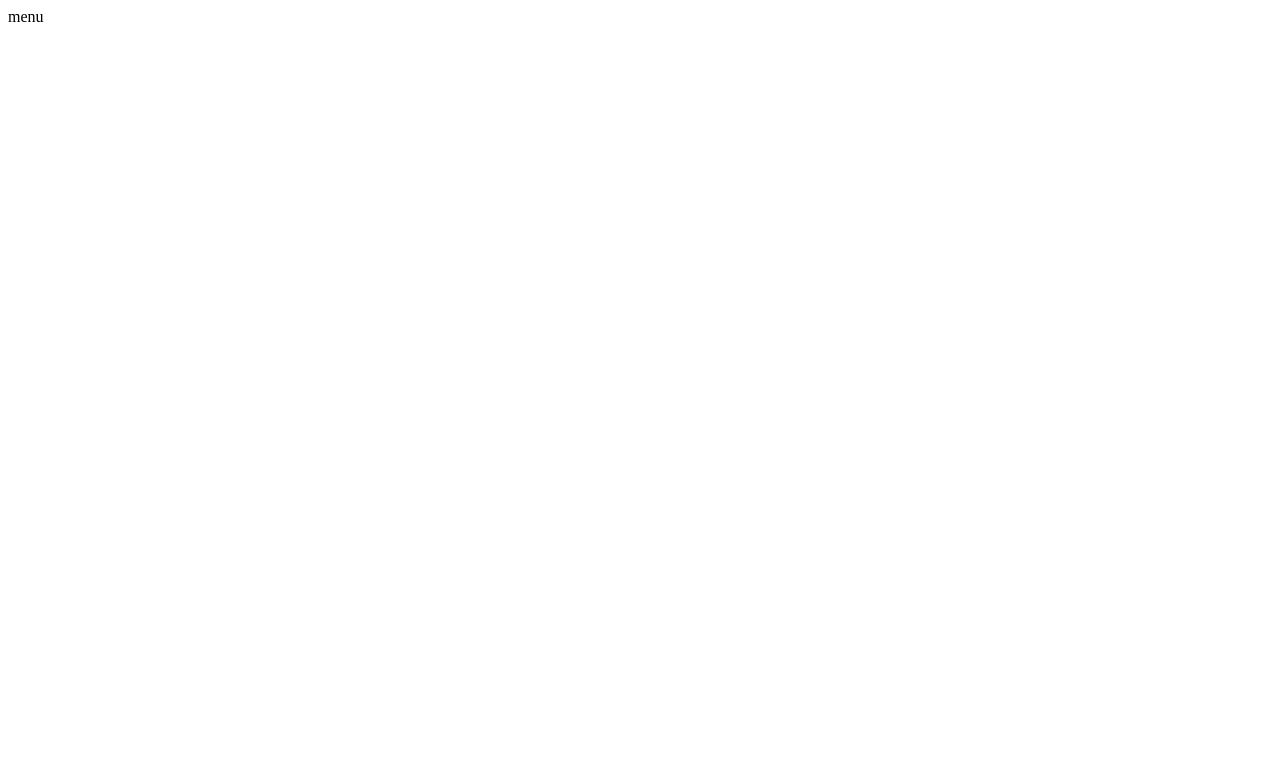
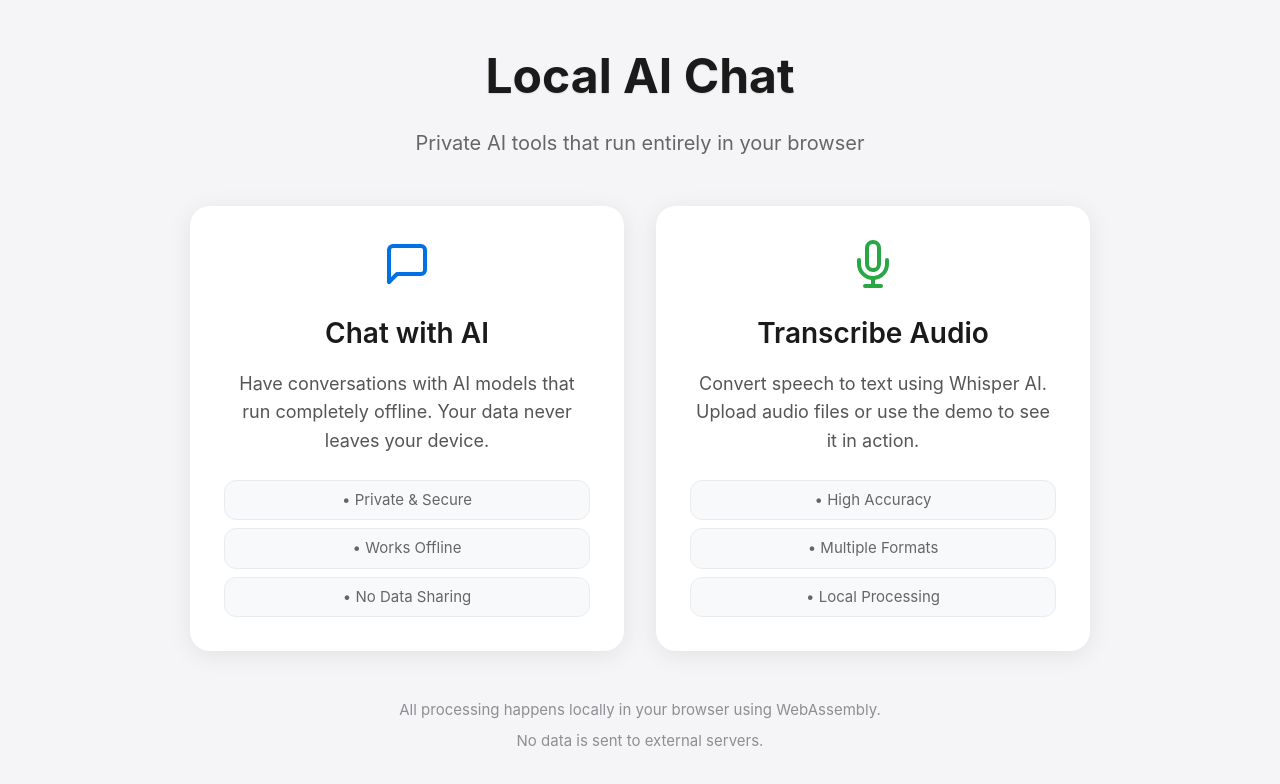
Before and after one commit to khromov/sveltekit-local-ai, a SvelteKit app: page / in a window 1280 px wide. Shown: the top 784 px of the page. Built offline with nearby package versions, Linux system fonts and the light colour scheme.

Commit message:
Update +page.svelte

```diff
--- a/src/routes/+page.svelte
+++ b/src/routes/+page.svelte
@@ -1 +1,314 @@
-menu
+<script lang="ts">
+	interface Props {
+		children?: import('svelte').Snippet;
+	}
+
+	let { children }: Props = $props();
+</script>
+
+<div class="main-menu">
+	<div class="menu-container">
+		<header class="menu-header">
+			<h1>Local AI Chat</h1>
+			<p class="subtitle">Private AI tools that run entirely in your browser</p>
+		</header>
+
+		<div class="feature-grid">
+			<a href="/llama" class="feature-card chat-card">
+				<div class="card-content">
+					<div class="icon-container">
+						<svg
+							class="feature-icon"
+							viewBox="0 0 24 24"
+							width="48"
+							height="48"
+							stroke="currentColor"
+							stroke-width="2"
+							fill="none"
+							stroke-linecap="round"
+							stroke-linejoin="round"
+						>
+							<path d="M21 15a2 2 0 0 1-2 2H7l-4 4V5a2 2 0 0 1 2-2h14a2 2 0 0 1 2 2z"></path>
+						</svg>
+					</div>
+					<h2>Chat with AI</h2>
+					<p class="feature-description">
+						Have conversations with AI models that run completely offline. Your data never leaves your device.
+					</p>
+					<div class="feature-highlights">
+						<span class="highlight">• Private & Secure</span>
+						<span class="highlight">• Works Offline</span>
+						<span class="highlight">• No Data Sharing</span>
+					</div>
+				</div>
+			</a>
+
+			<a href="/whisper" class="feature-card transcribe-card">
+				<div class="card-content">
+					<div class="icon-container">
+						<svg
+							class="feature-icon"
+							viewBox="0 0 24 24"
+							width="48"
+							height="48"
+							stroke="currentColor"
+							stroke-width="2"
+							fill="none"
+							stroke-linecap="round"
+							stroke-linejoin="round"
+						>
+							<path d="M12 1a3 3 0 0 0-3 3v8a3 3 0 0 0 6 0V4a3 3 0 0 0-3-3z"></path>
+							<path d="M19 10v2a7 7 0 0 1-14 0v-2"></path>
+							<line x1="12" y1="19" x2="12" y2="23"></line>
+							<line x1="8" y1="23" x2="16" y2="23"></line>
+						</svg>
+					</div>
+					<h2>Transcribe Audio</h2>
+					<p class="feature-description">
+						Convert speech to text using Whisper AI. Upload audio files or use the demo to see it in action.
+					</p>
+					<div class="feature-highlights">
+						<span class="highlight">• High Accuracy</span>
+						<span class="highlight">• Multiple Formats</span>
+						<span class="highlight">• Local Processing</span>
+					</div>
+				</div>
+			</a>
+		</div>
+
+		<footer class="menu-footer">
+			<p>All processing happens locally in your browser using WebAssembly.</p>
+			<p>No data is sent to external servers.</p>
+		</footer>
+	</div>
+</div>
+
+<style>
+	/* Base styles */
+	:global(body) {
+		margin: 0;
+		padding: 0;
+		font-family:
+			-apple-system, BlinkMacSystemFont, 'Segoe UI', Roboto, Oxygen, Ubuntu, Cantarell, 'Open Sans',
+			'Helvetica Neue', sans-serif;
+		font-size: 16px;
+		line-height: 1.5;
+		background-color: #f5f5f7;
+		color: #333;
+	}
+
+	.main-menu {
+		min-height: 100vh;
+		display: flex;
+		align-items: center;
+		justify-content: center;
+		padding: 2rem 1rem;
+		box-sizing: border-box;
+	}
+
+	.menu-container {
+		width: 100%;
+		max-width: 900px;
+		margin: 0 auto;
+	}
+
+	.menu-header {
+		text-align: center;
+		margin-bottom: 3rem;
+		animation: fadeInUp 0.6s ease-out;
+	}
+
+	.menu-header h1 {
+		font-size: 3rem;
+		font-weight: 700;
+		margin: 0 0 1rem 0;
+		color: #1a1a1a;
+		text-shadow: 0 1px 2px rgba(0, 0, 0, 0.1);
+	}
+
+	.subtitle {
+		font-size: 1.25rem;
+		color: #666;
+		margin: 0;
+		font-weight: 400;
+	}
+
+	.feature-grid {
+		display: grid;
+		grid-template-columns: repeat(auto-fit, minmax(320px, 1fr));
+		gap: 2rem;
+		margin-bottom: 3rem;
+	}
+
+	.feature-card {
+		display: block;
+		text-decoration: none;
+		color: inherit;
+		background-color: white;
+		border-radius: 20px;
+		padding: 2rem;
+		box-shadow: 0 4px 24px rgba(0, 0, 0, 0.08);
+		transition: all 0.3s ease;
+		border: 2px solid transparent;
+		animation: fadeInUp 0.6s ease-out;
+		animation-delay: 0.2s;
+		animation-fill-mode: both;
+	}
+
+	.feature-card:hover {
+		transform: translateY(-8px);
+		box-shadow: 0 8px 32px rgba(0, 0, 0, 0.12);
+		border-color: #e5e5ea;
+	}
+
+	.chat-card:hover {
+		border-color: #0071e3;
+		box-shadow: 0 8px 32px rgba(0, 113, 227, 0.15);
+	}
+
+	.transcribe-card:hover {
+		border-color: #28a745;
+		box-shadow: 0 8px 32px rgba(40, 167, 69, 0.15);
+	}
+
+	.card-content {
+		text-align: center;
+	}
+
+	.icon-container {
+		margin-bottom: 1.5rem;
+	}
+
+	.feature-icon {
+		color: #0071e3;
+		margin: 0 auto;
+		display: block;
+	}
+
+	.transcribe-card .feature-icon {
+		color: #28a745;
+	}
+
+	.feature-card h2 {
+		font-size: 1.75rem;
+		font-weight: 600;
+		margin: 0 0 1rem 0;
+		color: #1a1a1a;
+	}
+
+	.feature-description {
+		font-size: 1.125rem;
+		color: #555;
+		line-height: 1.6;
+		margin: 0 0 1.5rem 0;
+	}
+
+	.feature-highlights {
+		display: flex;
+		flex-direction: column;
+		gap: 0.5rem;
+		margin-top: 1.5rem;
+	}
+
+	.highlight {
+		font-size: 0.9375rem;
+		color: #666;
+		padding: 0.5rem 1rem;
+		background-color: #f8f9fa;
+		border-radius: 12px;
+		border: 1px solid #e9ecef;
+	}
+
+	.chat-card:hover .highlight {
+		background-color: #f0f4ff;
+		border-color: #d4e5ff;
+		color: #0056b3;
+	}
+
+	.transcribe-card:hover .highlight {
+		background-color: #f0fff4;
+		border-color: #c3e6cb;
+		color: #155724;
+	}
+
+	.menu-footer {
+		text-align: center;
+		color: #8e8e93;
+		font-size: 0.9375rem;
+		animation: fadeInUp 0.6s ease-out;
+		animation-delay: 0.4s;
+		animation-fill-mode: both;
+	}
+
+	.menu-footer p {
+		margin: 0.5rem 0;
+	}
+
+	/* Animations */
+	@keyframes fadeInUp {
+		from {
+			opacity: 0;
+			transform: translateY(30px);
+		}
+		to {
+			opacity: 1;
+			transform: translateY(0);
+		}
+	}
+
+	/* Responsive adjustments */
+	@media (max-width: 768px) {
+		.main-menu {
+			padding: 1.5rem 1rem;
+		}
+
+		.menu-header h1 {
+			font-size: 2.25rem;
+		}
+
+		.subtitle {
+			font-size: 1.125rem;
+		}
+
+		.feature-grid {
+			grid-template-columns: 1fr;
+			gap: 1.5rem;
+			margin-bottom: 2rem;
+		}
+
+		.feature-card {
+			padding: 1.5rem;
+		}
+
+		.feature-card h2 {
+			font-size: 1.5rem;
+		}
+
+		.feature-description {
+			font-size: 1rem;
+		}
+
+		.feature-highlights {
+			margin-top: 1rem;
+		}
+	}
+
+	@media (max-width: 480px) {
+		.menu-header h1 {
+			font-size: 1.875rem;
+		}
+
+		.feature-card {
+			padding: 1.25rem;
+		}
+
+		.feature-highlights {
+			gap: 0.375rem;
+		}
+
+		.highlight {
+			font-size: 0.875rem;
+			padding: 0.375rem 0.75rem;
+		}
+	}
+</style>
```
